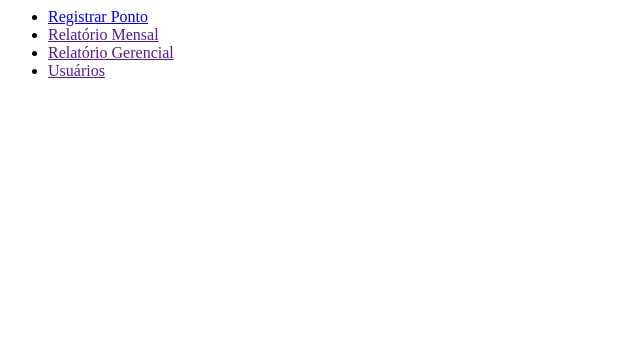
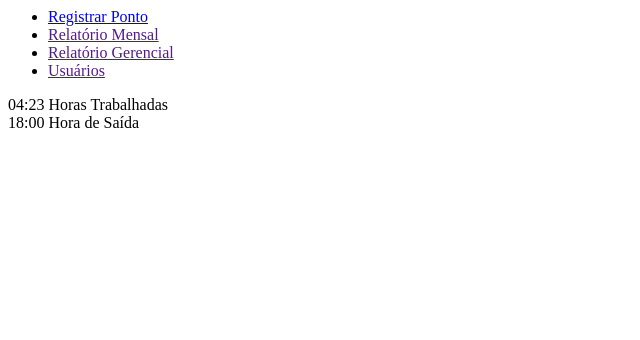
Before and after one commit to lucasrmagalhaes/innout-php, a PHP site: page /template/sidebar.php in a window 1280 px wide. Shown: the top 340 px of the page, without its empty margins (0-640 px from the left). Run offline with PHP 8.4, Linux system fonts and the light colour scheme.

Commit message:
Widgets do Menu Lateral

```diff
--- a/src/views/template/sidebar.php
+++ b/src/views/template/sidebar.php
@@ -30,4 +30,32 @@
             </li>
         </ul>
     </nav>
+
+    <div class="sidebar-widgets">
+        <div class="sidebar-widget">
+            <i class="icon icofont-hour-glass text-primary"></i>
+
+            <div class="info">
+                <span class="main text-primary">
+                    04:23
+                </span>
+
+                <span class="label text-muted">Horas Trabalhadas</span>
+            </div>
+        </div>
+
+        <div class="division my-3"></div>
+
+        <div class="sidebar-widget">
+            <i class="icon icofont-ui-alarm text-danger"></i>
+
+            <div class="info">
+                <span class="main text-danger">
+                    18:00
+                </span>
+
+                <span class="label text-muted">Hora de Saída</span>
+            </div>
+        </div>
+    </div>
 </aside>
```
Also changed, not shown: public/assets/css/template.css.
